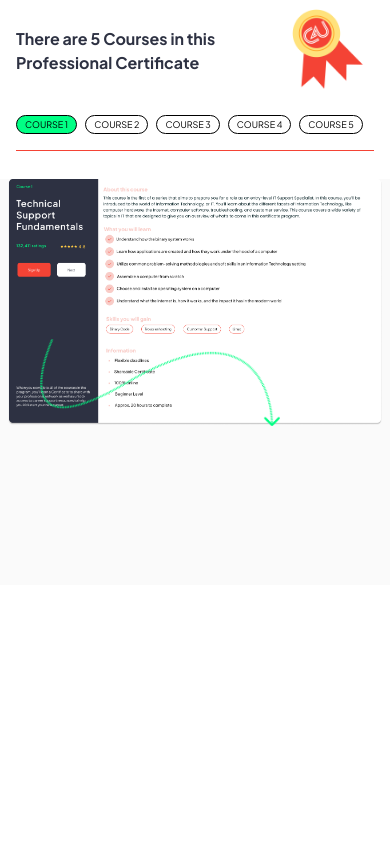
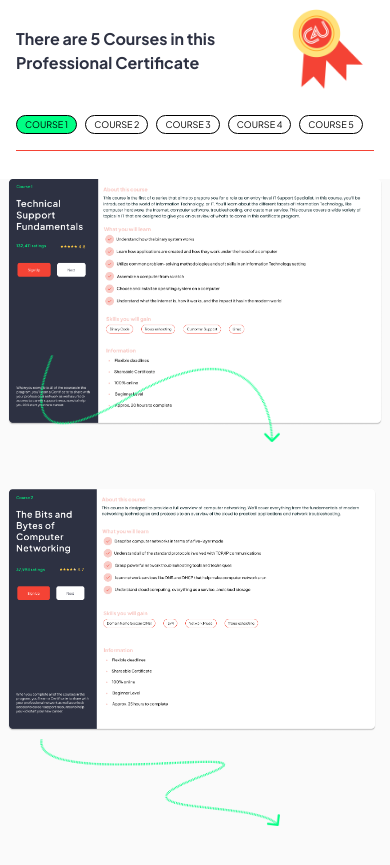
Before and after one commit to 07Fahim10/Third-Assignment, a website built with Vite: page index.html in a window 390 px wide. Shown: the part 3237-4102 px from the top of the page. Before the commit the page ends 3966 px from the top, so only its background shows below. Built offline with nearby package versions, Linux system fonts and the light colour scheme; files whose address does not match are found by name; a web font is replaced by a local one.

Commit message:
add course 2 section

```diff
--- a/index.html
+++ b/index.html
@@ -348,27 +348,29 @@
 
     <section class="bg-[#FAFAFA] pb-20">
         <section>
-            <div class="xl:mx-16 mx-2 mt-7 relative xl:mb-32 mb-20">
+            <div class="xl:mx-16 mx-2 mt-7 relative xl:mb-40 mb-16 sm:mb-24 ">
                 <img src="images/Group 238901.png" alt="">
 
-                    <img class=" absolute xl:w-[900px] xl:top-[600px] xl:start-32 w-60 start-8 top-40" src="images/Connector Vector.png" alt="">
+                    <img class="object-cover absolute xl:w-[900px] xl:top-[600px] xl:start-32 w-60 start-8 top-44 sm:w-96 sm:top-[350px] md:start-24 md:top-[430px] lg:w-[700px] lg:start-32 lg:top-[530px]" src="images/Connector Vector.png" alt="">
 
             </div>
         </section>
 
-        <!-- <section>
-            <div class="mx-16 relative mb-72">
+        <!-- start course 2 section -->
+
+        <section>
+            <div class="xl:mx-16 ms-2 mt-7 relative xl:mb-72 mb-24 sm:mb-40 md:mb-36 lg:mb-52">
                 <img src="images/Group 238903.png" alt="">
 
 
-                    <img class="w-[900px] absolute top-[745px] start-20" src="images/Connector Vector (1).png" alt="">
+                    <img class=" absolute xl:w-[900px] xl:top-[700px] xl:start-20 w-60 start-8 top-[250px] sm:w-96 sm:top-[400px] md:start-24 md:top-[485px] lg:w-[700px] lg:start-32 lg:top-[635px]" src="images/Connector Vector (1).png" alt="">
 
             </div>
 
         </section>
 
-        <section>
-            <div class="mx-16 relative mb-72">
+        <!-- <section>
+            <div class="xl:mx-16 ms-2 mt-7 relative xl:mb-72 mb-32">
                 <img src="images/54.png" alt="">
 
 
@@ -395,8 +397,8 @@
 
             </div>
 
-        </section> -->
-    </section>
+        </section>
+    </section> -->
 
 
 
```
